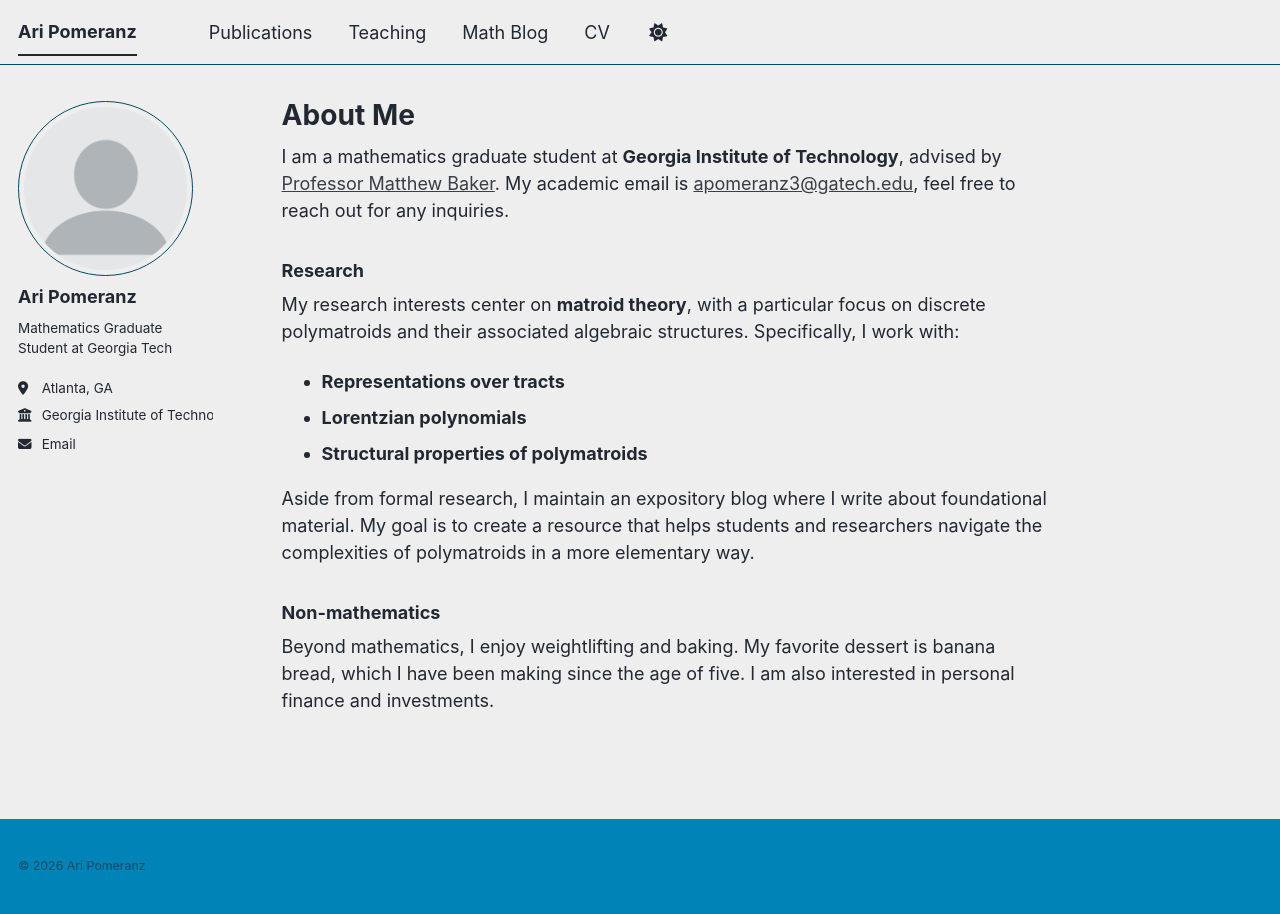
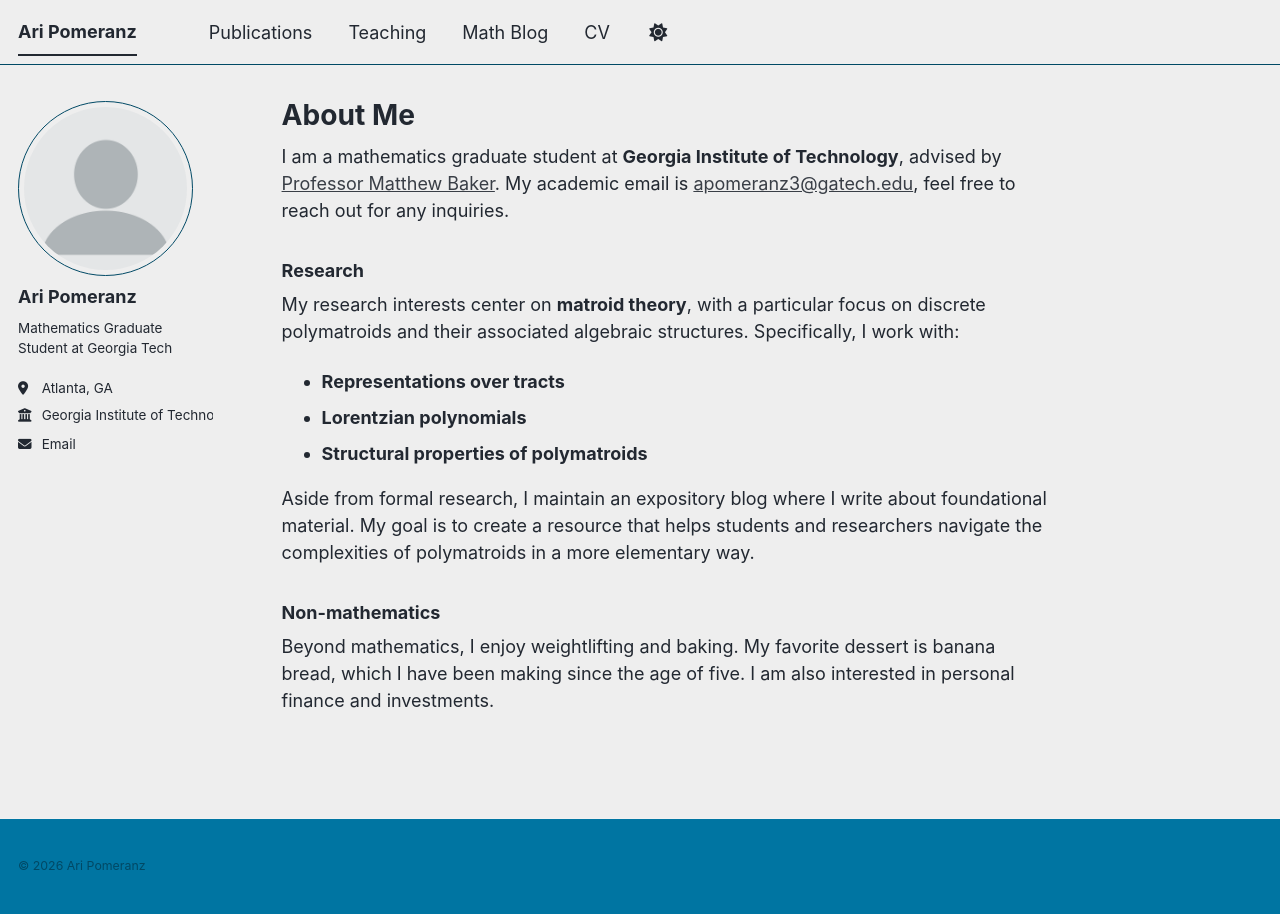
Before and after one commit to aripomeranz/aripomeranz, a Jekyll site: the page built from _pages/about.md, in a window 1280 px wide. Built offline with Jekyll 4.4.1, drawn with Linux system fonts in a browser that asks for light colours; a script bundle is joined from its source files by our own code; library files that are not in the unit come from our copies.

Commit message:
Update _air_light.scss

```diff
--- a/_sass/theme/_air_light.scss
+++ b/_sass/theme/_air_light.scss
@@ -15,7 +15,7 @@ $text                       : #222831;
 $link                       : #393e46;
 $link-dark                  : mix(#000, $link, 25%);
 $link-light                 : mix(#fff, $link, 25%);
-$footer                     : mix(#000, $primary-color, 10%);
+$footer                     : mix(#000, $primary-color, 20%);
 
 /* Color codes used for the site */
 $danger-color               : #ee5f5b;
```
